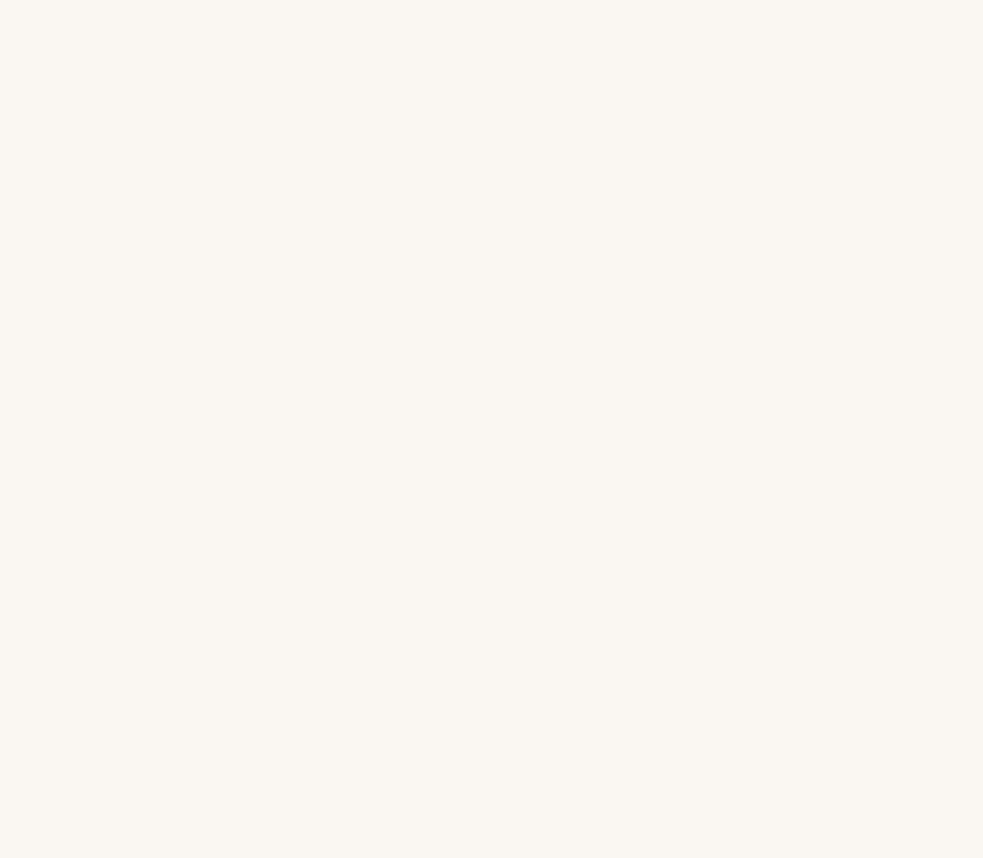
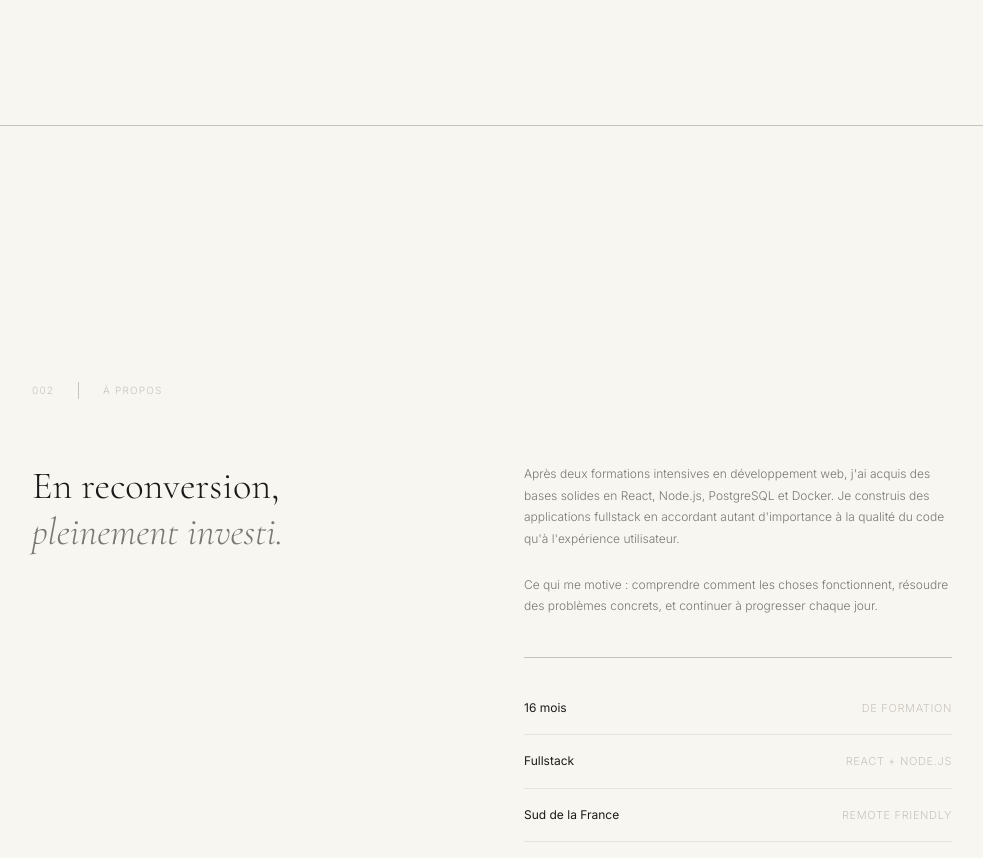
Before and after one commit to lucasrollin/portfolio, a React app in the folder frontend/: page / in a window 1280 px wide. Shown: the part 720-1578 px from the top of the page, without its empty margins (148-1131 px from the left). Before the commit the page ends 845 px from the top, so only its background shows below. Built offline with nearby package versions, Linux system fonts and the light colour scheme; the HTML template or start-up script is replaced by a standard one.

Commit message:
feat(frontend): add About section

```diff
--- a/frontend/src/App.jsx
+++ b/frontend/src/App.jsx
@@ -1,5 +1,6 @@
 import Navbar from './components/Navbar/Navbar';
 import Hero from './components/Hero/Hero';
+import About from './components/About/About';
 
 function App() {
   return (
@@ -7,6 +8,7 @@ function App() {
       <Navbar />
       <main>
         <Hero />
+        <About />
       </main>
     </>
   );
--- a/frontend/src/components/About/About.jsx
+++ b/frontend/src/components/About/About.jsx
@@ -0,0 +1,52 @@
+import styles from './About.module.scss';
+
+function About() {
+  return (
+    <section className={styles.about} id="about">
+      <div className={`container ${styles.inner}`}>
+        <div className={styles.header}>
+          <span className={styles.index}>002</span>
+          <span className={styles.label}>À propos</span>
+        </div>
+        <div className={styles.grid}>
+          <div className={styles.left}>
+            <h2 className={styles.title}>
+              En reconversion,
+              <br />
+              <em>pleinement investi.</em>
+            </h2>
+          </div>
+          <div className={styles.right}>
+            <p>
+              Après deux formations intensives en développement web, j'ai acquis
+              des bases solides en React, Node.js, PostgreSQL et Docker. Je
+              construis des applications fullstack en accordant autant
+              d'importance à la qualité du code qu'à l'expérience utilisateur.
+            </p>
+            <p>
+              Ce qui me motive : comprendre comment les choses fonctionnent,
+              résoudre des problèmes concrets, et continuer à progresser chaque
+              jour.
+            </p>
+            <div className={styles.facts}>
+              <div className={styles.fact}>
+                <span className={styles.factValue}>16 mois</span>
+                <span className={styles.factLabel}>de formation</span>
+              </div>
+              <div className={styles.fact}>
+                <span className={styles.factValue}>Fullstack</span>
+                <span className={styles.factLabel}>React + Node.js</span>
+              </div>
+              <div className={styles.fact}>
+                <span className={styles.factValue}>Sud de la France</span>
+                <span className={styles.factLabel}>Remote friendly</span>
+              </div>
+            </div>
+          </div>
+        </div>
+      </div>
+    </section>
+  );
+}
+
+export default About;
--- a/frontend/src/components/About/About.module.scss
+++ b/frontend/src/components/About/About.module.scss
@@ -0,0 +1,93 @@
+@use '../../styles/variables' as *;
+
+.about {
+  border-top: 0.5px solid $border;
+}
+
+.inner {
+  padding-top: $space-2xl;
+  padding-bottom: $space-2xl;
+}
+
+.header {
+  display: flex;
+  gap: $space-md;
+  align-items: center;
+  margin-bottom: $space-xl;
+
+  span {
+    font-size: 10px;
+    color: $stone;
+    letter-spacing: 0.12em;
+    text-transform: uppercase;
+  }
+
+  .index {
+    padding-right: $space-md;
+    border-right: 0.5px solid $border;
+  }
+}
+
+.grid {
+  display: grid;
+  grid-template-columns: 1fr 1fr;
+  gap: $space-xl;
+
+  @media (max-width: 680px) {
+    grid-template-columns: 1fr;
+  }
+}
+
+.title {
+  font-family: $font-serif;
+  font-size: clamp(1.75rem, 3vw, 2.5rem);
+  font-weight: 300;
+  line-height: 1.2;
+  color: $text;
+  position: sticky;
+  top: $space-xl;
+
+  em {
+    font-style: italic;
+    color: $ash;
+  }
+}
+
+.right {
+  p {
+    font-size: $size-sm;
+    color: $text-muted;
+    line-height: 1.8;
+    margin-bottom: $space-md;
+  }
+}
+
+.facts {
+  display: flex;
+  flex-direction: column;
+  gap: $space-sm;
+  margin-top: $space-lg;
+  padding-top: $space-lg;
+  border-top: 0.5px solid $border;
+}
+
+.fact {
+  display: flex;
+  justify-content: space-between;
+  align-items: baseline;
+  padding-bottom: $space-sm;
+  border-bottom: 0.5px solid $fog;
+}
+
+.factValue {
+  font-size: $size-sm;
+  color: $text;
+  font-weight: 400;
+}
+
+.factLabel {
+  font-size: 11px;
+  color: $stone;
+  letter-spacing: 0.06em;
+  text-transform: uppercase;
+}
```
